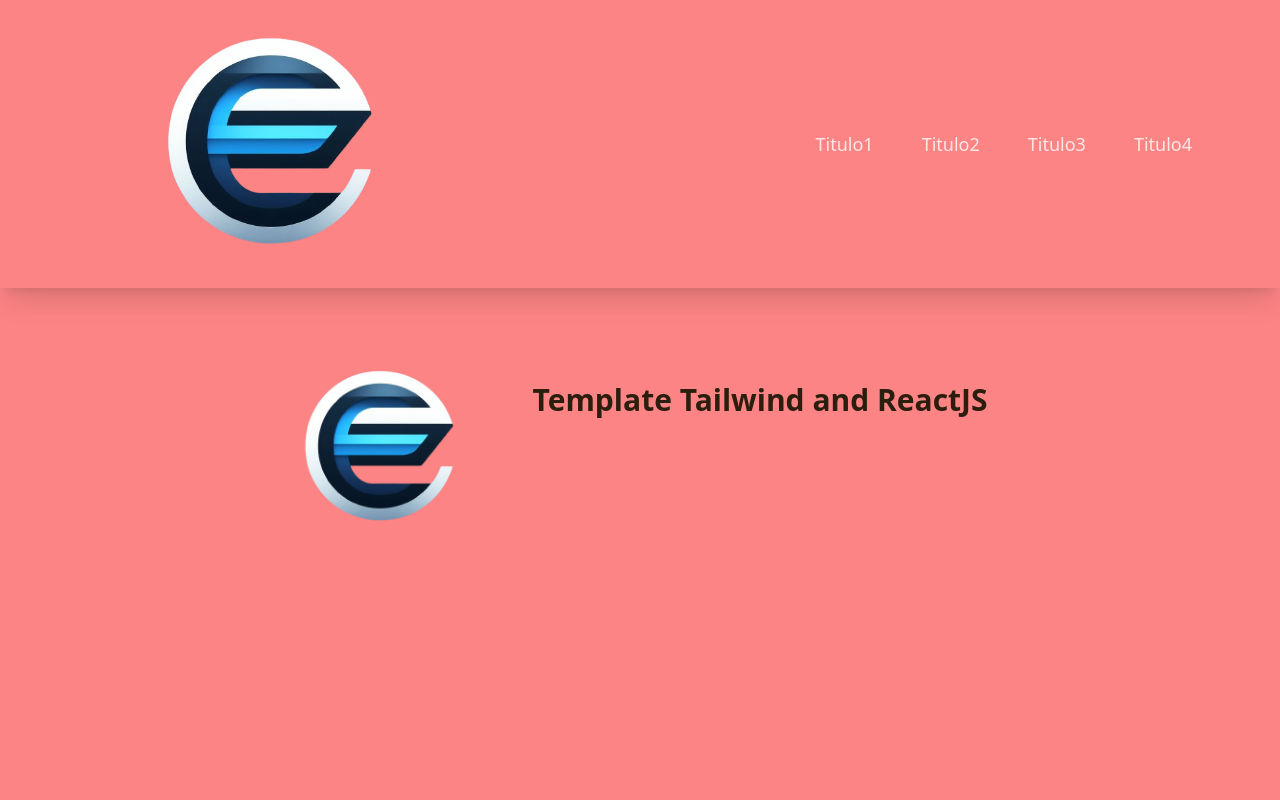
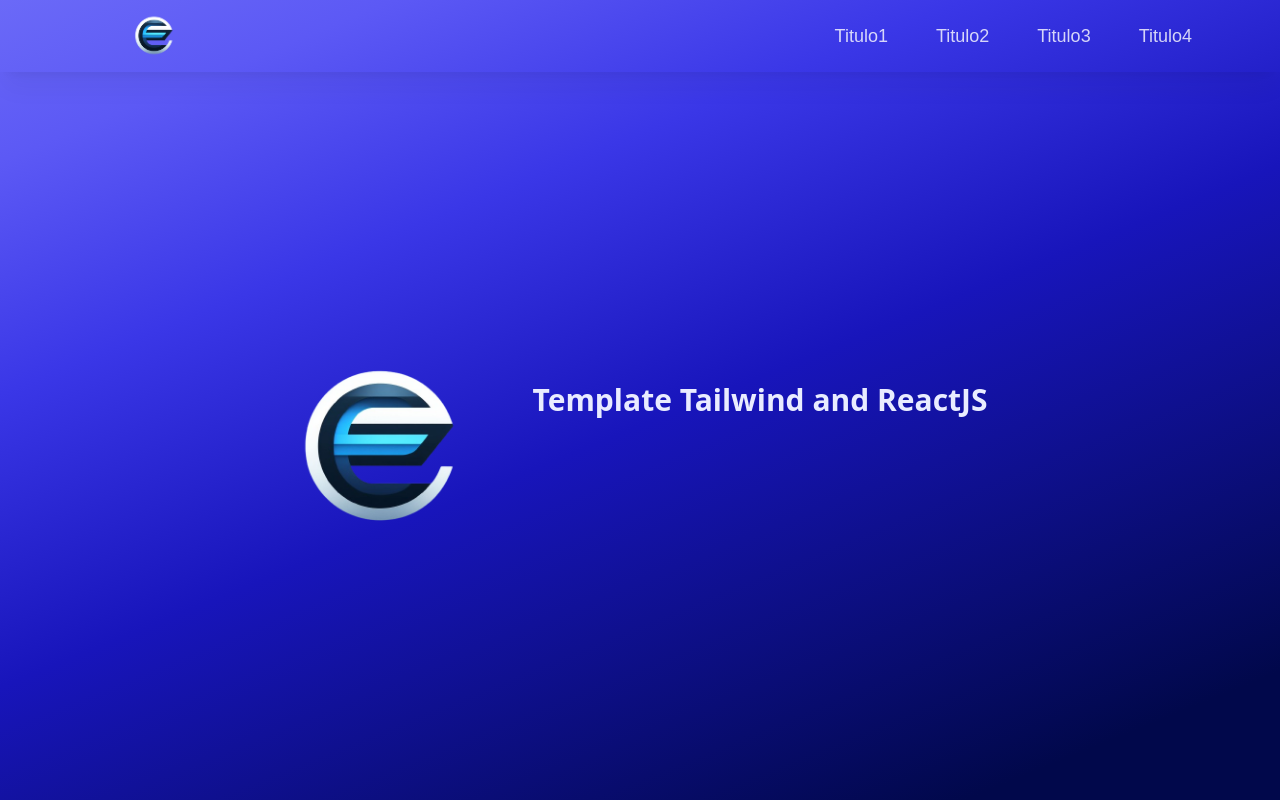
Before and after one commit to Enzzzzz/Tailwind-react-template, a React (Vite) app: page / in a window 1280 px wide. Shown: the top 800 px of the page. Built offline with nearby package versions, Linux system fonts and the light colour scheme.

Commit message:
Fixed navbar, changed main color from home page

```diff
--- a/src/components/navbar.jsx
+++ b/src/components/navbar.jsx
@@ -7,11 +7,11 @@ const Navbar = () => {
   const [toggle, setToggle] = useState(false)
 
   return (
-    <div className='w-full flex py-3 justify-between items-center navbar absolute md:fixed shadow-xl shadow-verde/5 bg-primary top-0 left-0 z-50'>
+    <div className='w-full flex py-3 justify-between items-center navbar absolute md:fixed shadow-xl shadow-tertiary/5 top-0 left-0 z-50'>
       <ul>
         <li>
             <a href='/'>
-              <img src='/logo.png' alt='logo' className='md:ml-32 cursor-pointer transform duration-200 hover:scale-[0.90] sm:hover:scale-100 md:hover:scale-150 scale-[0.8] sm:scale-90 md:scale-125 w-16 xl:w-66' />
+              <img src='/logo.png' alt='logo' className='md:ml-32 cursor-pointer transform duration-200 hover:scale-[0.90] sm:hover:scale-100 md:hover:scale-150 scale-[0.8] sm:scale-90 md:scale-125 w-12 xl:w-18' />
             </a>
         </li>
       </ul>
@@ -33,7 +33,7 @@ const Navbar = () => {
         <img
         src={toggle ? close : menu}
         alt="menu"
-        className='w-[28px] h-[28] object-contain'
+        className='w-[24px] h-[24px] object-contain'
         onClick={() => setToggle((prev) => !prev)}
         />
 
--- a/src/index.css
+++ b/src/index.css
@@ -4,16 +4,37 @@
    Theme collors
    ===================== */
 
-@theme {
+/* =====================
+   Theme for a RED Background
+
   --color-primary: #fc8484;
   --color-secondary: #84d4fc;
   --color-tertiary: #1a1a1a;
   --color-accent: #f55959;
   --color-hover: #fc6f6f;
   --color-text: #2b1e0f;
+   ===================== */
+
+@theme {
+  --color-primary: #8c82fc;
+  --color-secondary: #74d2ff;
+  --color-tertiary: #0b0b23;
+  --color-accent: #ffb870;
+  --color-hover: #7a74e8;
+  --color-text: #e9ecff;
   --color-dimWhite: rgba(255, 255, 255, 0.7);
   --color-dimBlue: rgba(9, 151, 124, 0.1);
   --color-dimRed: rgba(151, 9, 49, 0.1);
+
+  --font-poppins: "Poppins", sans-serif;
+
+  --breakpoint-xs: 480px;
+  --breakpoint-ss: 620px;
+  --breakpoint-sm: 768px;
+  --breakpoint-md: 1060px;
+  --breakpoint-lg: 1200px;
+  --breakpoint-xl: 1700px;
+  --breakpoint-xxl: 2300px;
 }
 
 @layer base {
@@ -24,6 +45,11 @@
     font-family: 'Poppins', system-ui, sans-serif;
     scroll-behavior: smooth;
   }
+}
+
+@font-face {
+  font-family: 'Felix Titling';
+  src: url('/fonts/Felixti.TTF') format('truetype');
 }
 
 @layer components {
@@ -88,6 +114,30 @@
       #ffc3c3 90.29%
     );
   }
+
+    .bg-blue-gradient {
+    background: linear-gradient(
+      157.81deg,
+      #c3c9ff -43.27%,
+      #8486fc -21.24%,
+      #5c59f5 12.19%,
+      #3a37e7 29.82%,
+      #1815bb 51.94%,
+      #01084b 90.29%
+    );
+  }
+
+  .bg-blue-gradient-reverse {
+    background: linear-gradient(
+      157.81deg,
+      #01084b -43.27%,
+      #1815bb -21.24%,
+      #3a37e7 12.19%,
+      #5c59f5 29.82%,
+      #8486fc 51.94%,
+      #c3c9ff 90.29%
+    );
+  }
 }
 
 
--- a/src/routes/Home.jsx
+++ b/src/routes/Home.jsx
@@ -5,7 +5,7 @@ function Home() {
   return (
     <div className="">
       <Navbar />
-        <div id="firstLayer" className="section bg-[theme('colors.primary')] flex flex-wrap">
+        <div id="firstLayer" className="section bg-blue-gradient flex flex-wrap">
           <img src={Logo} width={"240px"} className="mt-24" />
           <h1 className="text-3xl text-center m-10 font-extrabold text-text">Template Tailwind and ReactJS</h1>
         </div>
--- a/vite.config.js
+++ b/vite.config.js
@@ -4,8 +4,8 @@ import react from '@vitejs/plugin-react';
 // https://vitejs.dev/config/
 export default defineConfig({
   plugins: [react()],
-  base: '/', // Base URL para a sua aplicação
+  base: '/',
   build: {
-    outDir: 'dist', // Diretório de saída
+    outDir: 'dist',
   },
 });
```
